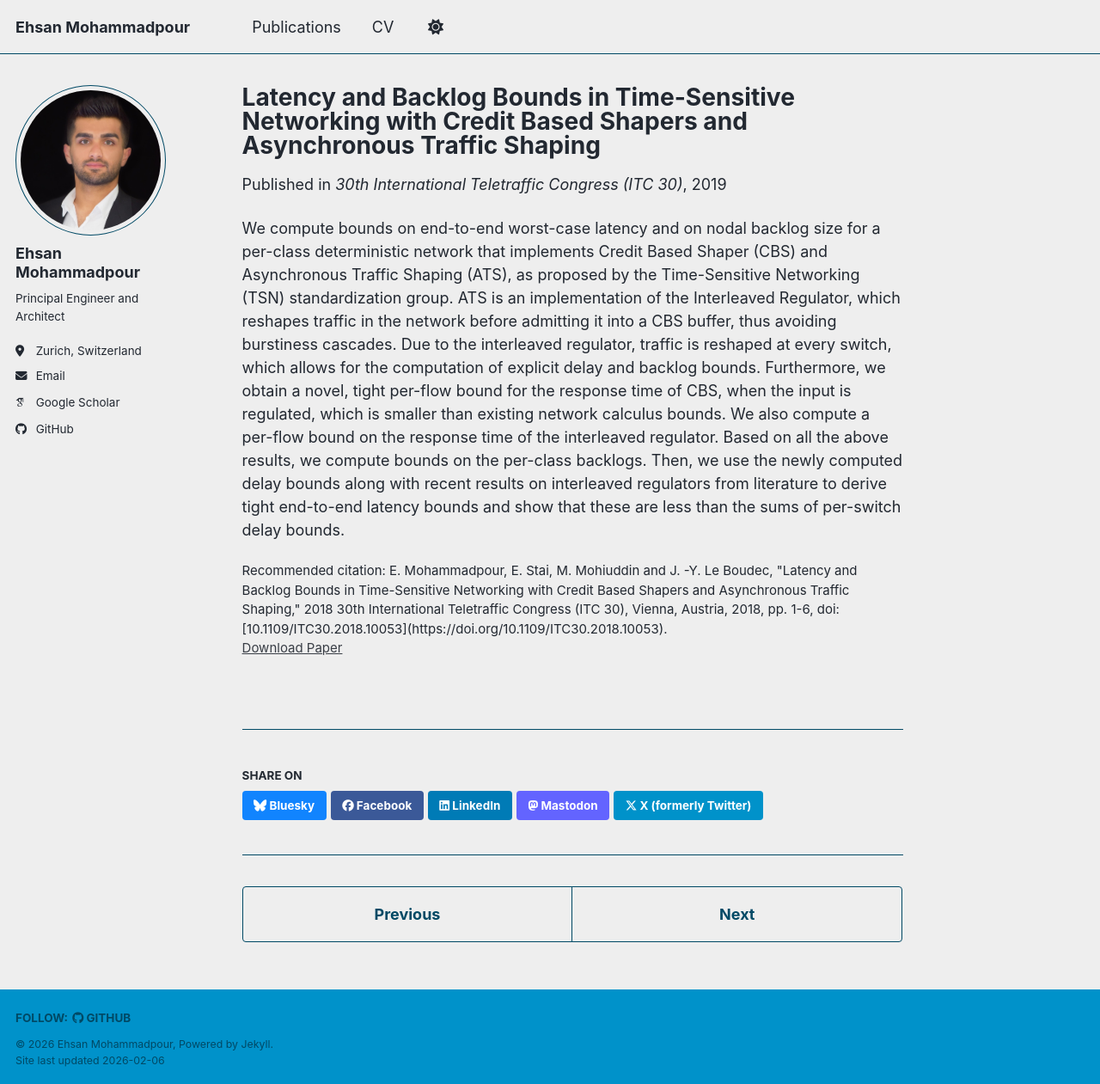
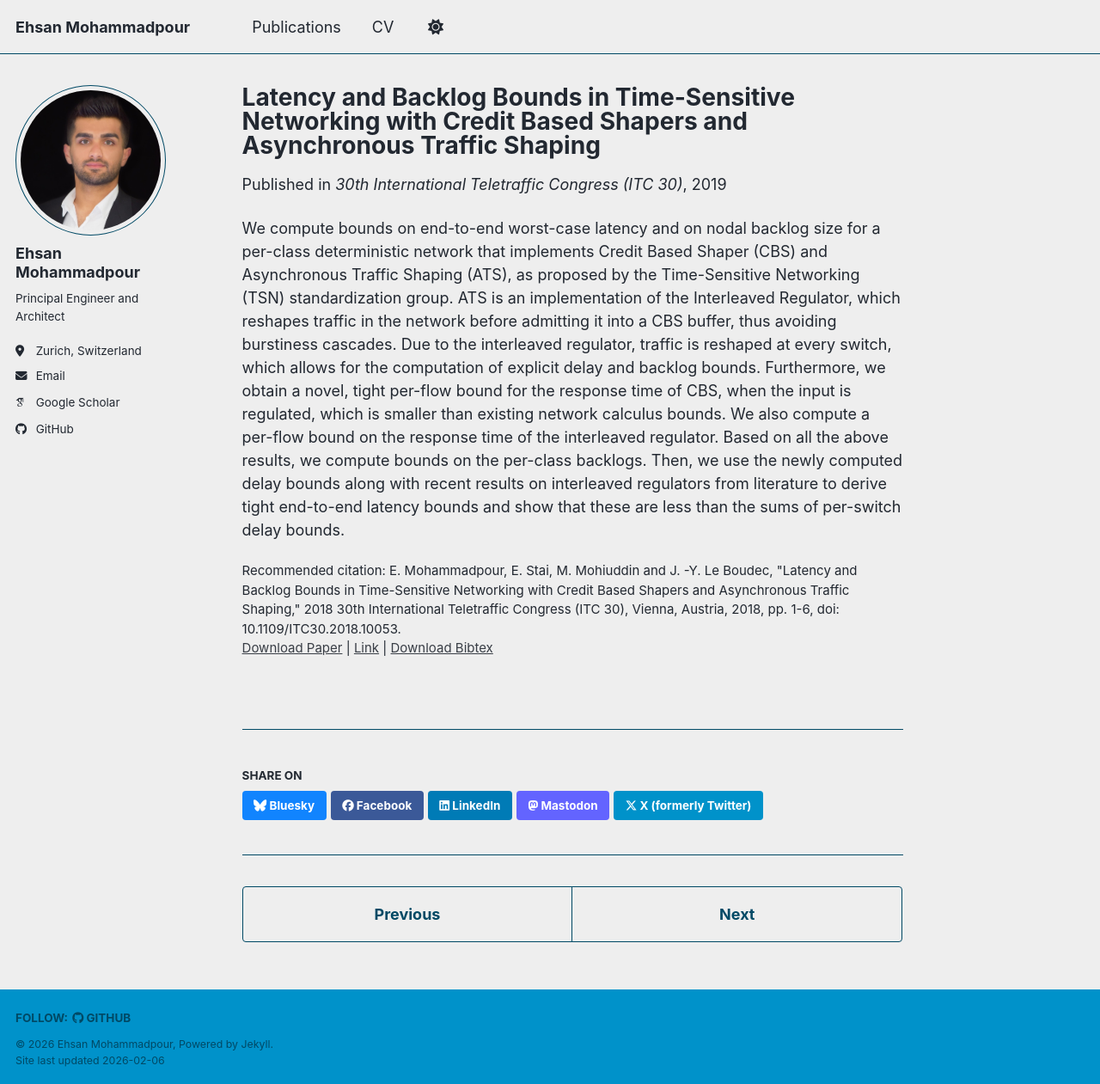
Before and after one commit to ehsanmpd/ehsanmpd.github.io, a Jekyll site: the page built from _publications/2019-09-03-latency-backlog-bounds.md, in a window 1280 px wide and 1261 px high. Shown: the whole window at 86% size. Built offline with Jekyll 4.4.1, drawn with Linux system fonts in a browser that asks for light colours; some web fonts are replaced; a script bundle is joined from its source files by our own code; library files that are not in the unit come from our copies.

Commit message:
update first paper

```diff
--- a/_layouts/single.html
+++ b/_layouts/single.html
@@ -48,19 +48,19 @@ layout: default
         {{ content }}
 
         {% if page.citation and page.paperurl and page.slidesurl and page.bibtexurl %}
-          <p style="font-size: smaller">Recommended citation: {{ page.citation }}<br /><a href="{{ page.paperurl }}">Download Paper</a> | <a href="{{ page.slidesurl }}">Download Slides</a> | <a href="{{ page.bibtexurl }}">Download Bibtex</a></p>
+          <p style="font-size: smaller">Recommended citation: {{ page.citation }}<br /><a href="{{ page.paperurl }}">Download Paper</a> | <a href="{{ page.slidesurl }}">Link</a> | <a href="{{ page.bibtexurl }}">Download Bibtex</a></p>
         {% elsif page.citation and page.paperurl and page.slidesurl %}
-          <p style="font-size: smaller">Recommended citation: {{ page.citation }}<br /><a href="{{ page.paperurl }}">Download Paper</a> | <a href="{{ page.slidesurl }}">Download Slides</a></p>
+          <p style="font-size: smaller">Recommended citation: {{ page.citation }}<br /><a href="{{ page.paperurl }}">Download Paper</a> | <a href="{{ page.slidesurl }}">Link</a></p>
         {% elsif page.citation and page.paperurl and page.bibtexurl %}
           <p style="font-size: smaller">Recommended citation: {{ page.citation }}<br /><a href="{{ page.paperurl }}">Download Paper</a> | <a href="{{ page.bibtexurl }}">Download Bibtex</a></p>
         {% elsif page.citation and page.paperurl %}
           <p style="font-size: smaller">Recommended citation: {{ page.citation }}<br /><a href="{{ page.paperurl }}">Download Paper</a></p>
         {% elsif page.citation and page.slidesurl and page.bibtexurl %}
-          <p style="font-size: smaller">Recommended citation: {{ page.citation }}<br /><a href="{{ page.slidesurl }}">Download Slides</a> | <a href="{{ page.bibtexurl }}">Download Bibtex</a></p>
+          <p style="font-size: smaller">Recommended citation: {{ page.citation }}<br /><a href="{{ page.slidesurl }}">Link</a> | <a href="{{ page.bibtexurl }}">Download Bibtex</a></p>
         {% elsif page.citation and page.slidesurl %}
-          <p style="font-size: smaller">Recommended citation: {{ page.citation }}<br /><a href="{{ page.slidesurl }}">Download Slides</a></p>
+          <p style="font-size: smaller">Recommended citation: {{ page.citation }}<br /><a href="{{ page.slidesurl }}">Link</a></p>
         {% elsif page.slidesurl and page.bibtexurl %}
-          <p style="font-size: smaller"><a href="{{ page.slidesurl }}">Download Slides</a> | <a href="{{ page.bibtexurl }}">Download Bibtex</a></p>
+          <p style="font-size: smaller"><a href="{{ page.slidesurl }}">Link</a> | <a href="{{ page.bibtexurl }}">Download Bibtex</a></p>
         {% elsif page.paperurl and page.bibtexurl %}
           <p style="font-size: smaller"><a href="{{ page.paperurl }}">Download Paper</a> | <a href="{{ page.bibtexurl }}">Download Bibtex</a></p>
         {% elsif page.citation and page.bibtexurl %}
@@ -68,7 +68,7 @@ layout: default
         {% elsif page.citation %}
           <p style="font-size: smaller">Recommended citation: {{ page.citation }}</p>
         {% elsif page.slidesurl %}
-          <p style="font-size: smaller"><a href="{{ page.slidesurl }}">Download Slides</a></p>
+          <p style="font-size: smaller"><a href="{{ page.slidesurl }}">Link</a></p>
         {% elsif page.bibtexurl %}
           <p style="font-size: smaller"><a href="{{ page.bibtexurl }}">Download Bibtex</a></p>
         {% endif %}
--- a/_publications/2019-09-03-latency-backlog-bounds.md
+++ b/_publications/2019-09-03-latency-backlog-bounds.md
@@ -6,8 +6,10 @@ permalink: /publication/2019-09-03-latency-backlog-bounds
 excerpt: ''
 date: 2019-09-03
 venue: '30th International Teletraffic Congress (ITC 30)'
-paperurl: 'https://academicpages.github.io/files/paper3.pdf'
-citation: 'E. Mohammadpour, E. Stai, M. Mohiuddin and J. -Y. Le Boudec, "Latency and Backlog Bounds in Time-Sensitive Networking with Credit Based Shapers and Asynchronous Traffic Shaping," 2018 30th International Teletraffic Congress (ITC 30), Vienna, Austria, 2018, pp. 1-6, doi: [10.1109/ITC30.2018.10053](https://doi.org/10.1109/ITC30.2018.10053).'
+paperurl: 'https://arxiv.org/pdf/1804.10608'
+bibtexurl: 'https://academicpages.github.io/files/latency-backlog-bound.bib'
+slidesurl: 'https://ieeexplore.ieee.org/document/8493026'
+citation: 'E. Mohammadpour, E. Stai, M. Mohiuddin and J. -Y. Le Boudec, "Latency and Backlog Bounds in Time-Sensitive Networking with Credit Based Shapers and Asynchronous Traffic Shaping," 2018 30th International Teletraffic Congress (ITC 30), Vienna, Austria, 2018, pp. 1-6, doi: 10.1109/ITC30.2018.10053.'
 ---
 
 We compute bounds on end-to-end worst-case latency and on nodal backlog size for a per-class deterministic network that implements Credit Based Shaper (CBS) and Asynchronous Traffic Shaping (ATS), as proposed by the Time-Sensitive Networking (TSN) standardization group. ATS is an implementation of the Interleaved Regulator, which reshapes traffic in the network before admitting it into a CBS buffer, thus avoiding burstiness cascades. Due to the interleaved regulator, traffic is reshaped at every switch, which allows for the computation of explicit delay and backlog bounds. Furthermore, we obtain a novel, tight per-flow bound for the response time of CBS, when the input is regulated, which is smaller than existing network calculus bounds. We also compute a per-flow bound on the response time of the interleaved regulator. Based on all the above results, we compute bounds on the per-class backlogs. Then, we use the newly computed delay bounds along with recent results on interleaved regulators from literature to derive tight end-to-end latency bounds and show that these are less than the sums of per-switch delay bounds.
```
Also changed, not shown: _includes/archive-single.html (+6 -6 lines), files/bibtex1.bib (deleted, +0 -10 lines), files/latency-backlog-bound.bib (added, +11 -0 lines), 7 other files.
